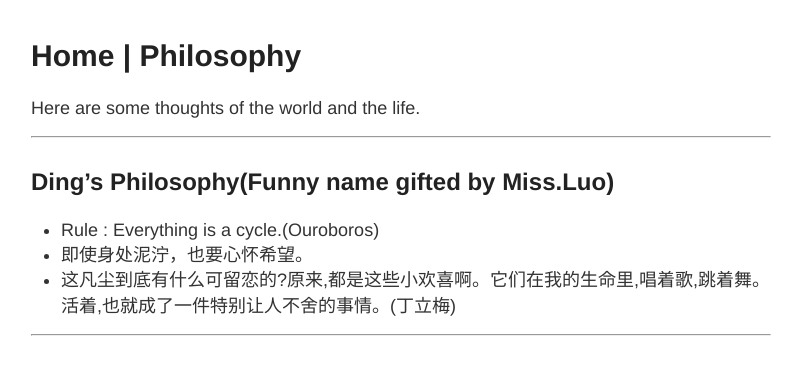
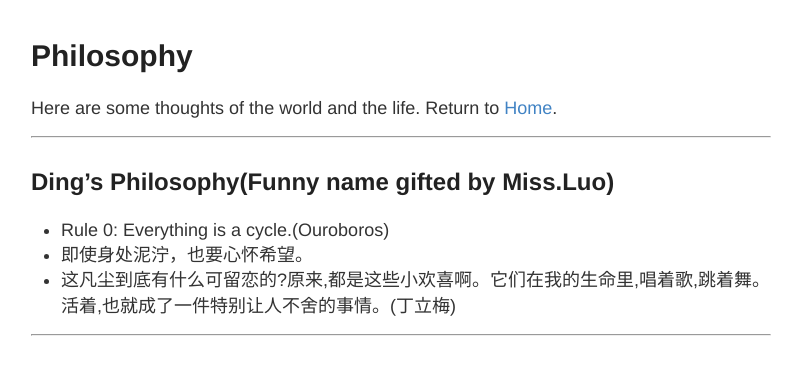
Before and after one commit to tongyuding/tongyuding.github.io, a Jekyll site: the page built from notes.md, in a window 1280 px wide. Shown: the top 375 px of the page, without its empty margins (239-1028 px from the left). Built offline with Jekyll 4.4.1, drawn with Linux system fonts in a browser that asks for light colours.

Commit message:
Update notes.md

```diff
--- a/notes.md
+++ b/notes.md
@@ -4,15 +4,16 @@ title: Tongyu Ding
 description: Ding's Philosophy
 ---
 
-# [Home](/index.md) | [Philosophy](/notes.md)
+# Philosophy
 
   Here are some thoughts of the world and the life.
+  Return to [Home](/index.md).
 
 ---
 
 ## Ding's Philosophy(Funny name gifted by Miss.Luo)
 
-- Rule : Everything is a cycle.(Ouroboros)
+- Rule 0: Everything is a cycle.(Ouroboros)
 - 即使身处泥泞，也要心怀希望。
 - 这凡尘到底有什么可留恋的?原来,都是这些小欢喜啊。它们在我的生命里,唱着歌,跳着舞。活着,也就成了一件特别让人不舍的事情。(丁立梅)
 
```
